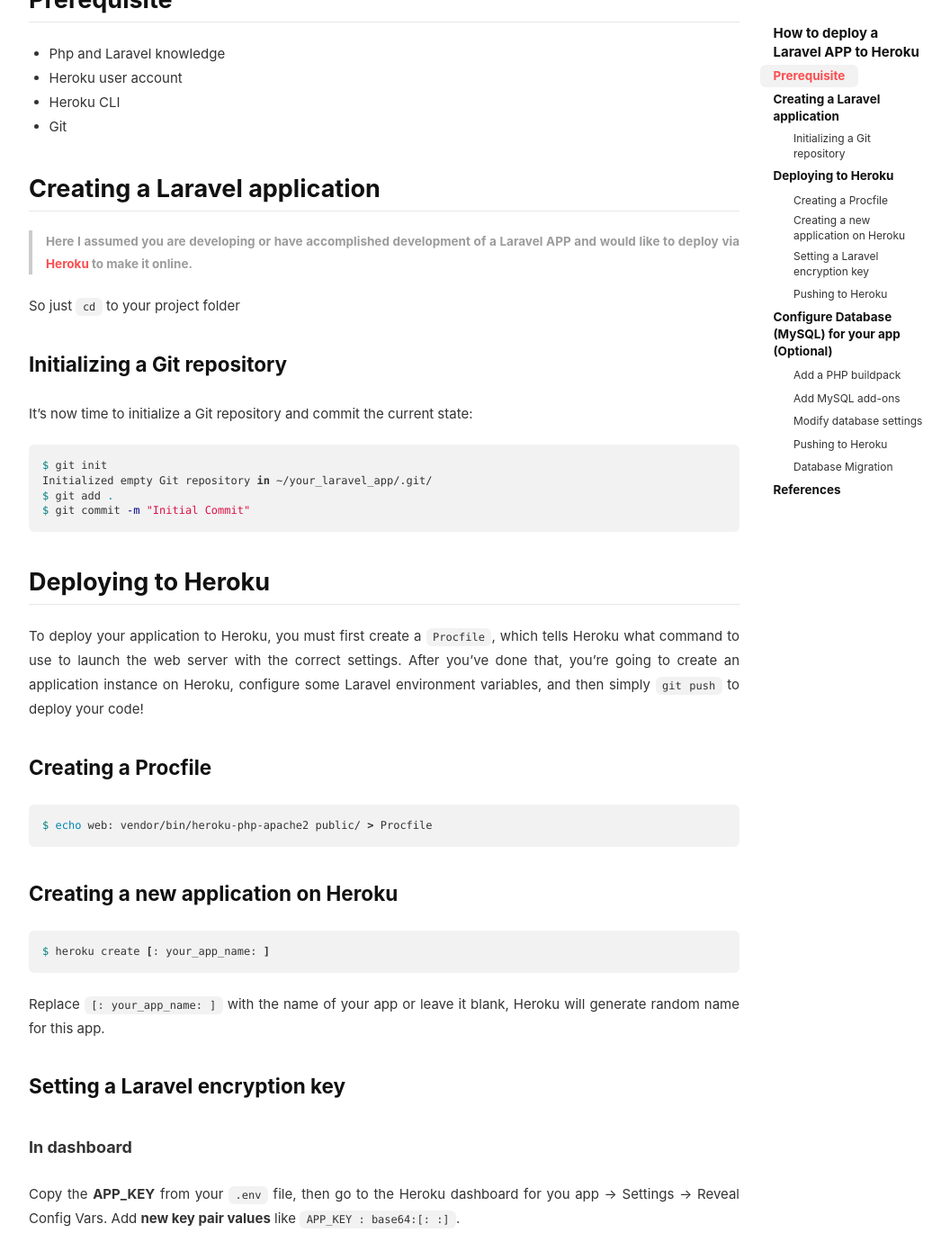
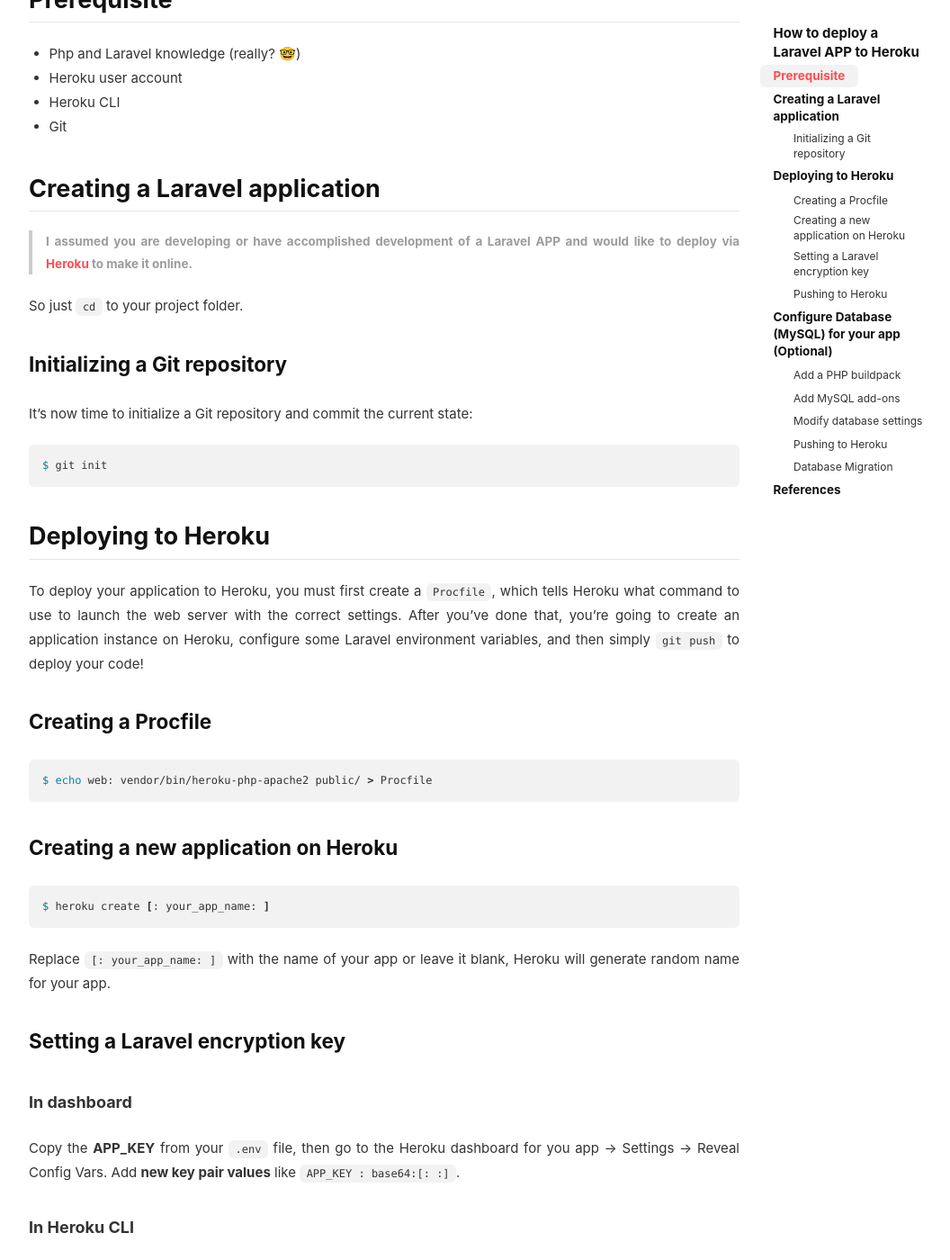
Before and after one commit to Zhenye-Na/blog, a Jekyll site: the page built from _posts/2018-08-02-deplo-laravel-app-to-heroku.md, in a window 1280 px wide and 1400 px high, scrolled down 504 px. Shown: the whole window at 90% size, without its empty margins (103-1159 px from the left). Built offline with Jekyll 4.4.1, drawn with Linux system fonts in a browser that asks for light colours; nearby versions of some CDN libraries; comment, search, counter and statistics services are not loaded; some of the changed text lies outside the part shown.

````diff
--- a/_posts/2018-08-02-deplo-laravel-app-to-heroku.md
+++ b/_posts/2018-08-02-deplo-laravel-app-to-heroku.md
@@ -16,7 +16,7 @@
 
 ## Prerequisite
 
-- Php and Laravel knowledge
+- Php and Laravel knowledge (really? 🤓)
 - Heroku user account
 - Heroku CLI
 - Git
@@ -24,9 +24,9 @@
 
 ## Creating a Laravel application
 
-> **Here I assumed you are developing or have accomplished development of a Laravel APP and would like to deploy via [Heroku](https://www.heroku.com/) to make it online.**
+> **I assumed you are developing or have accomplished development of a Laravel APP and would like to deploy via [Heroku](https://www.heroku.com/) to make it online.**
 
-So just `cd` to your project folder
+So just `cd` to your project folder.
 
 ### Initializing a Git repository
 
@@ -34,9 +34,6 @@
 
 ```sh
 $ git init
-Initialized empty Git repository in ~/your_laravel_app/.git/
-$ git add .
-$ git commit -m "Initial Commit"
 ```
 
 
@@ -57,7 +54,7 @@
 $ heroku create [: your_app_name: ]
 ```
 
-Replace `[: your_app_name: ]` with the name of your app or leave it blank, Heroku will generate random name for this app.
+Replace `[: your_app_name: ]` with the name of your app or leave it blank, Heroku will generate random name for your app.
 
 
 ### Setting a Laravel encryption key
@@ -81,7 +78,7 @@
 
 ### Pushing to Heroku
 
-Go to the Heroku dashboard for you app -> Settings, you can find `Heroku Git URL` => `https://git.heroku.com/yourappname.git`. Copy it and run
+Go to the Heroku dashboard for you app -> Settings, you can find `Heroku Git URL => https://git.heroku.com/yourappname.git`. Copy it and run
 
 ```sh
 $ git remote add heroku [: https://git.heroku.com/yourappname.git :]
@@ -165,7 +162,7 @@
 
 ### Pushing to Heroku
 
-Go to the Heroku dashboard for you app -> Settings, you can find `Heroku Git URL` => `https://git.heroku.com/yourappname.git`. Copy it and run
+Go to the Heroku dashboard for you app -> Settings, you can find `Heroku Git URL => https://git.heroku.com/yourappname.git`. Copy it and run
 
 ```sh
 $ git remote add heroku [: https://git.heroku.com/yourappname.git :]
@@ -199,10 +196,10 @@
 
 > **From [Connor Leech's post](https://dev.to/connor11528/deploy-a-laravel-5-app-to-heroku)**:
 
-> There is a common error many people experience (outlined above)
-Now that SQLSTATE[42000]: Syntax error or access violation: 1071 Specified key was too long; max key length is 767 bytes. Fortunately, Eric Barnes has a solution outlined [in this post](https://laravel-news.com/laravel-5-4-key-too-long-error).
+> *There is a common error many people experience (outlined above)
+Now that SQLSTATE[42000]: Syntax error or access violation: 1071 Specified key was too long; max key length is 767 bytes. Fortunately, Eric Barnes has a solution outlined [in this post](https://laravel-news.com/laravel-5-4-key-too-long-error)*.
 
-If everything works fine, it will looks like this screenshot.
+If everything works fine on your machine, it will looks something similar to the screenshot below.
 
 
 <img src="https://github.com/Zhenye-Na/Zhenye-Na.github.io/blob/master/assets/images/posts-img/heroku-deploy/1.jpeg?raw=true" width="80%" align="middle">
@@ -213,12 +210,12 @@
 **Aside**:
 
 1. [Elusoji Sodeeq](https://medium.com/@sdkcodes) has made a great post and script which supports set all your Heroku Config Vars from your `.env` file once.  Check out the post [here](https://medium.com/@sdkcodes/the-easiest-way-to-set-config-vars-in-heroku-43eb3e911cac) or check out the [repo](https://github.com/sdkcodes/heroku-config) directly.
-2. For SSL/HTTPS stuff, check out [Connor Leech](https://medium.com/@connorleech)'s post: thorough guide on setting up HTTPS through SSL certificates for a custom domain on [Medium](https://medium.com/@connorleech/https-ssl-on-heroku-with-google-domains-as-dns-provider-c55c438556c6)
+2. For SSL/HTTPS stuff, check out [Connor Leech](https://medium.com/@connorleech)'s post: thorough guide on setting up HTTPS through SSL certificates for a custom domain on [Medium](https://medium.com/@connorleech/https-ssl-on-heroku-with-google-domains-as-dns-provider-c55c438556c6).
 
 
 
 ## References
 
-[1] Connor Leech, [Deploy a Laravel 5 app to Heroku](https://dev.to/connor11528/deploy-a-laravel-5-app-to-heroku)
-[2] Elusoji Sodeeq, [How to Deploy A Laravel App to Heroku](https://medium.com/@sdkcodes/how-to-deploy-a-laravel-app-to-heroku-24b5cb33fbe)
-[3] Heroku Dev Center, [Getting Started with Laravel on Heroku](https://devcenter.heroku.com/articles/getting-started-with-laravel)
+[1] Connor Leech, [*"Deploy a Laravel 5 app to Heroku"*](https://dev.to/connor11528/deploy-a-laravel-5-app-to-heroku)
+[2] Elusoji Sodeeq, [*"How to Deploy A Laravel App to Heroku"*](https://medium.com/@sdkcodes/how-to-deploy-a-laravel-app-to-heroku-24b5cb33fbe)
+[3] Heroku Dev Center, [*"Getting Started with Laravel on Heroku"*](https://devcenter.heroku.com/articles/getting-started-with-laravel)
````
Also changed, not shown: _posts/2018-01-05-introduction-to-linear-regression.md (deleted, +0 -53 lines), _posts/2018-04-23-why-is-Momentum-working.md (deleted, +0 -11 lines), _posts/2018-05-11-introduction-to-GAN.md (deleted, +0 -11 lines), _posts/2018-05-19-hashing-with-chaining.md (deleted, +0 -9 lines), _posts/2018-06-06-analysis-of-deep-learning-models.md (deleted, +0 -130 lines).
